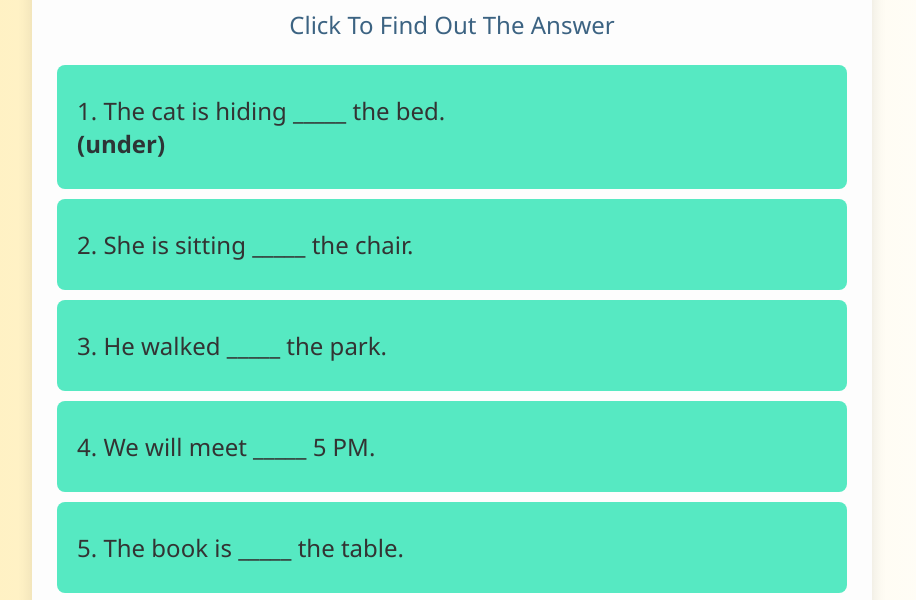
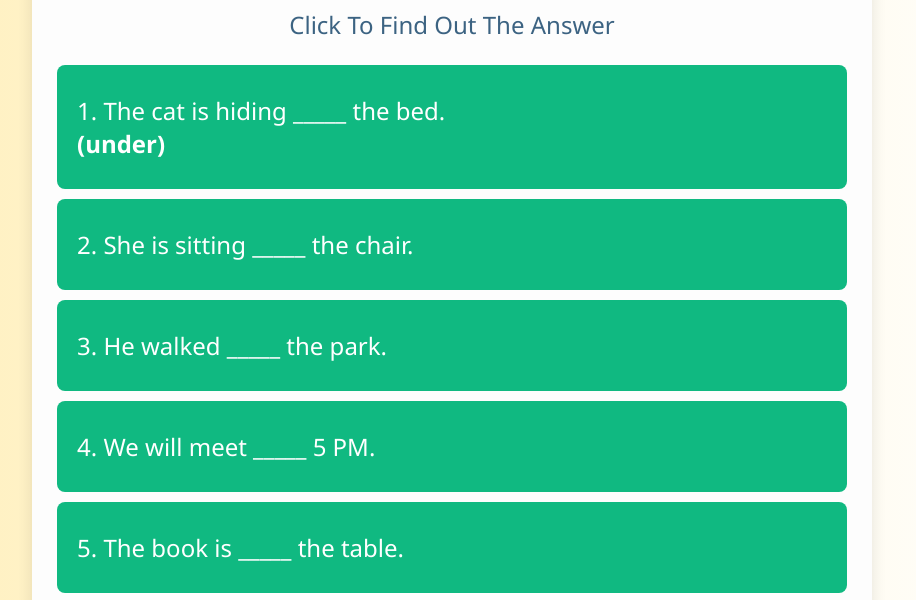
Before and after one commit to dev-habibulla/prepositions-exercise, a plain HTML site: page index.html in a window 1280 px wide. Both pictures are taken after a click on the item "1. The cat is hiding _____ the bed.". Shown: the part 146-746 px from the top of the page, without its empty margins (188-1104 px from the left). Drawn offline with Linux system fonts and the light colour scheme.

Commit message:
Final Color Done

```diff
--- a/index.html
+++ b/index.html
@@ -45,7 +45,8 @@
         }
 
         li {
-            background-color: #56e9c2;
+            background-color: #10b981;
+            color: white;
             padding: 5px 20px;
             margin: 10px 5px;
             font-weight: 400;
@@ -56,14 +57,15 @@
         }
 
         li:hover {
-            background-color: #1aeba5;
+            background-color: #04aa73;
+            color: white;
             font-weight: 600;
             transform: scale(1.02);
         }
 
         .answer {
             font-weight: bold;
-            color: #2d3436;
+            color: white;
             display: none;
         }
 
@@ -75,7 +77,6 @@
             cursor: pointer;
             font-size: 1.2em;
             color: white;
-
             margin-top: 20px;
             transition: background-color 0.3s ease;
         }
```
